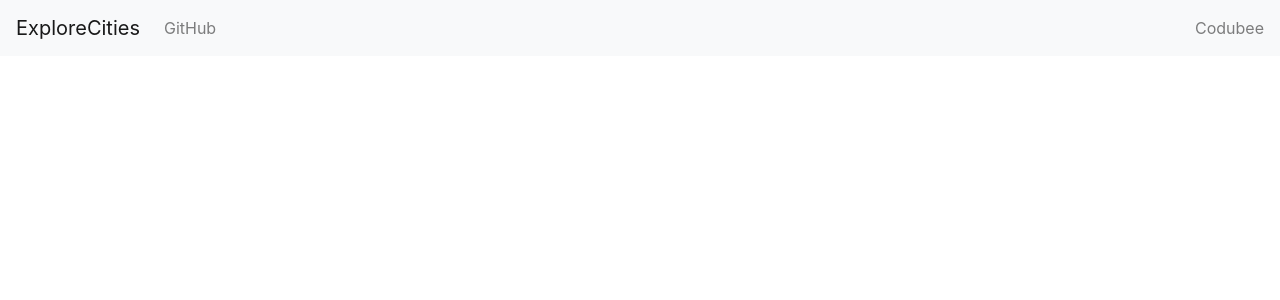
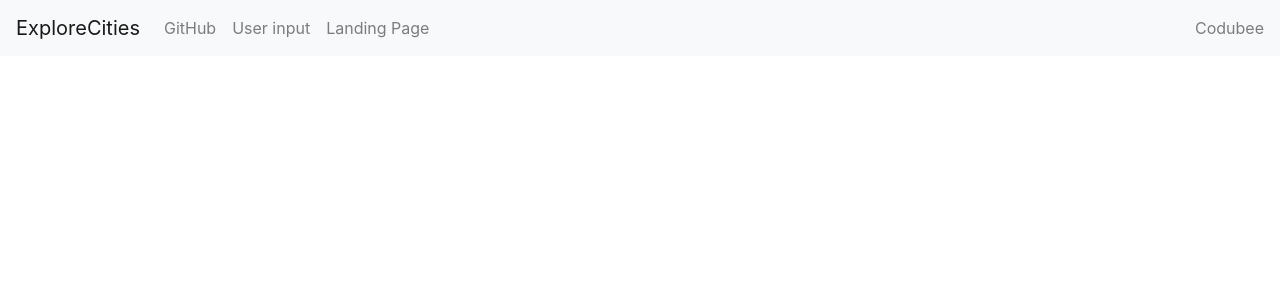
Before and after one commit to Codubee/ExploreCitiesTTH4-6, a React (Create React App) app in the folder frontend/: page / in a window 1280 px wide. Shown: the top 300 px of the page. Built offline with nearby package versions, Linux system fonts and the light colour scheme.

Commit message:
Updated navbar function and removed unnecessary code

```diff
--- a/frontend/src/App.js
+++ b/frontend/src/App.js
@@ -1,17 +1,11 @@
-import logo from './logo.svg';
+//import logo from './logo.svg';
 import './App.css';
-import LandingPage from './components/LandingPage/LandingPage'
+//import LandingPage from './components/LandingPage/LandingPage'
 import Navbar from './components/Navbar/Navbar.js'
 function App() {
   return (
     //<LandingPage/>
-    //<Navbar/>
-    newFunction()
+    <Navbar/>
   );
-
-   function newFunction() {
-       return <Navbar />;
-    }
 }
-
 export default App;
--- a/frontend/src/components/Navbar/Navbar.js
+++ b/frontend/src/components/Navbar/Navbar.js
@@ -7,9 +7,8 @@ import {
     NavLink,
     NavbarText
   } from 'reactstrap';
-  const example = (props) => {
-//function Navbar(){
-    return(
+function NavbarFunction(){
+return(
     <div>
         <Navbar color="light" light expand="md">
             <NavbarBrand href="/">ExploreCities</NavbarBrand>
@@ -17,10 +16,17 @@ import {
                 <NavItem>
                     <NavLink href="https://github.com/Codubee/ExploreCitiesTTH4-6">GitHub</NavLink>
                 </NavItem>
+                <NavItem>
+                     <NavLink href="/userinput/">User input</NavLink>
+                </NavItem>
+                <NavItem>
+                    <NavLink href="/landingpage/">Landing Page</NavLink>
+                </NavItem>
             </Nav>
         <NavbarText>Codubee</NavbarText>
         </Navbar>
     </div>
-    )
+    );
 }
-export default example;
+
+export default NavbarFunction;
```
